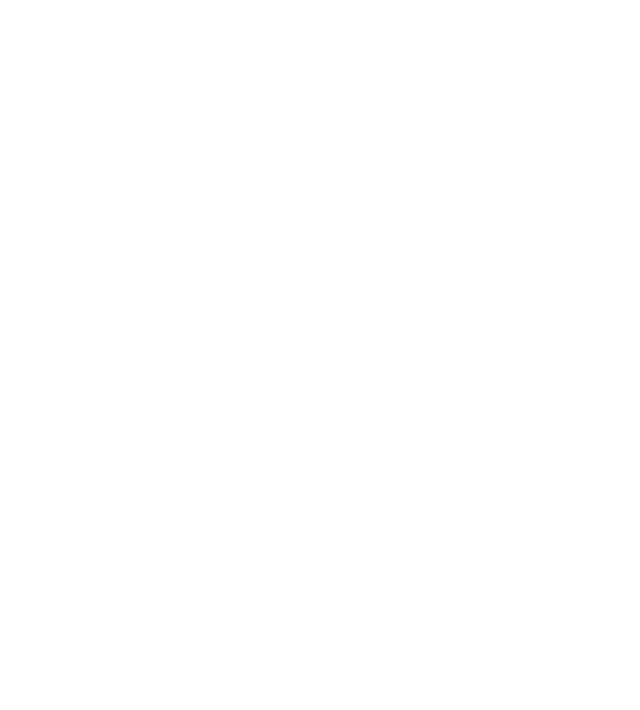
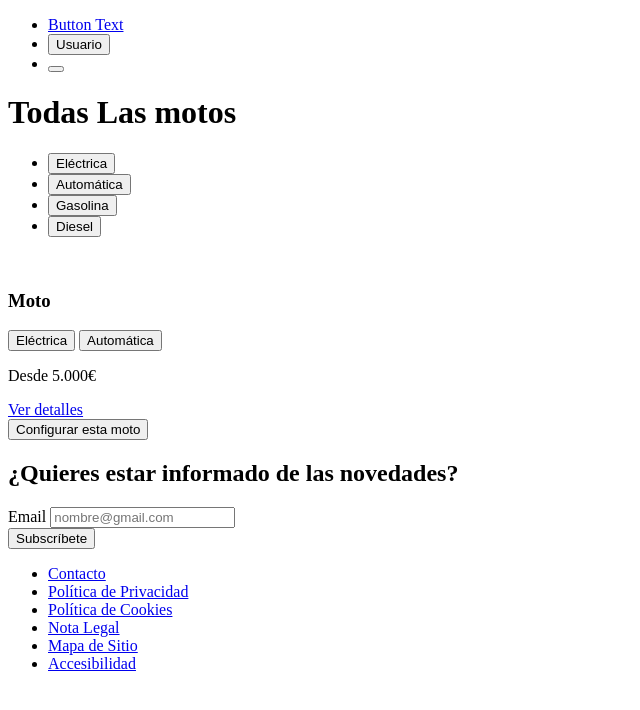
Before and after one commit to CristinaMitrica/Motorcycle-HTML-CSS-SCSS, a website: page index.html in a window 1280 px wide. Shown: the whole page, without its empty margins (0-640 px from the left). Drawn offline with Linux system fonts and the light colour scheme.

Commit message:
Esqueleto html

```diff
--- a/index.html
+++ b/index.html
@@ -4,9 +4,79 @@
         <meta charset="UTF-8">
         <meta http-equiv="X-UA-Compatible" content="IE=edge">
         <meta name="viewport" content="width=device-width, initial-scale=1.0">
-    <title>Proyecto final cris</title>
+        <title>Página inicio motorcicle</title>
     </head>
     <body>
-
+        <header class="header">
+            <a href="#">
+                <span role="img" aria-label="Logo de motorcicle website. Haz click para volver a al página inicio."></span>
+            </a>
+            <ul>
+                <li>
+                    <a href="#">Button Text</a>
+                </li>
+                <li>
+                    <button>
+                        <span></span>
+                        Usuario
+                    </button>
+                </li>
+                <li>
+                    <button>
+                        <span></span>
+                    </button>
+                </li>
+            </ul>
+        </header>
+        <main>
+            <h1>Todas Las motos</h1>
+            <ul>
+                <li> <button>Eléctrica</button> </li>
+                <li> <button>Automática</button> </li>
+                <li> <button>Gasolina</button> </li>
+                <li> <button>Diesel</button> </li>
+            </ul>
+            <section>
+                <div>
+                    <img src="" alt="">
+                    <h3>Moto</h3>
+                    <div>
+                        <button>Eléctrica</button>
+                        <button>Automática</button>
+                    </div>
+                    <div>
+                        <p>
+                            <span role="img" aria-label="Descuento"></span>
+                            Desde 5.000€
+                        </p>
+                        <a href="#">Ver detalles</a>
+                    </div>
+                    <button>Configurar esta moto</button>
+                </div>
+            </section>
+            </div>
+        </main>
+        <footer>
+            <section>
+                <h2>¿Quieres estar informado de las novedades?</h2>
+                <form>
+                    <div>
+                        <label for="subscribe">Email</label>
+                        <input id="subscribe" type="email" placeholder="nombre@gmail.com">
+                    </div>
+                    <button>Subscríbete</button>
+                </form>
+            </section>
+            <nav>
+                <ul>
+                    <li> <a href="#">Contacto</a></li>
+                    <li> <a href="#">Política de Privacidad</a></li>
+                    <li> <a href="#">Política de Cookies</a></li>
+                    <li> <a href="#">Nota Legal</a></li>
+                    <li> <a href="#">Mapa de Sitio</a></li>
+                    <li> <a href="#">Accesibilidad</a></li>
+                </ul>
+            </nav>
+        </footer>
     </body>
 </html>
```
Lines whose indentation alone changed are shown as unchanged.
